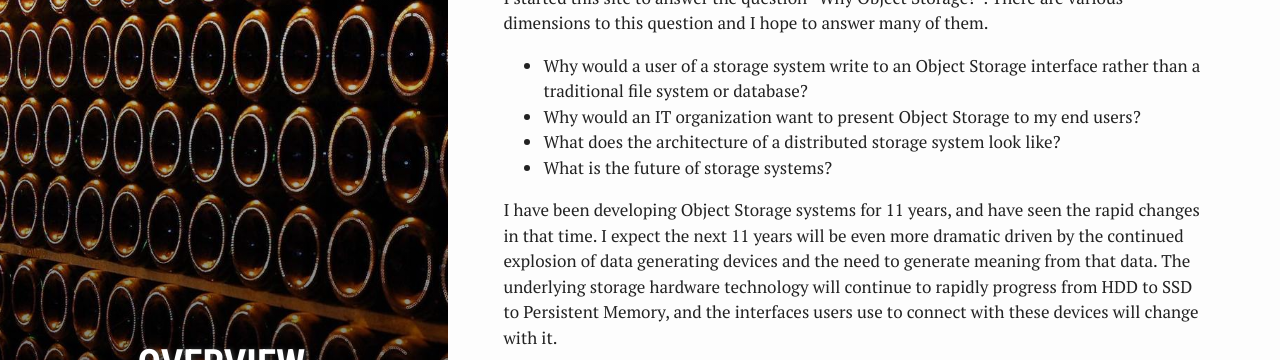
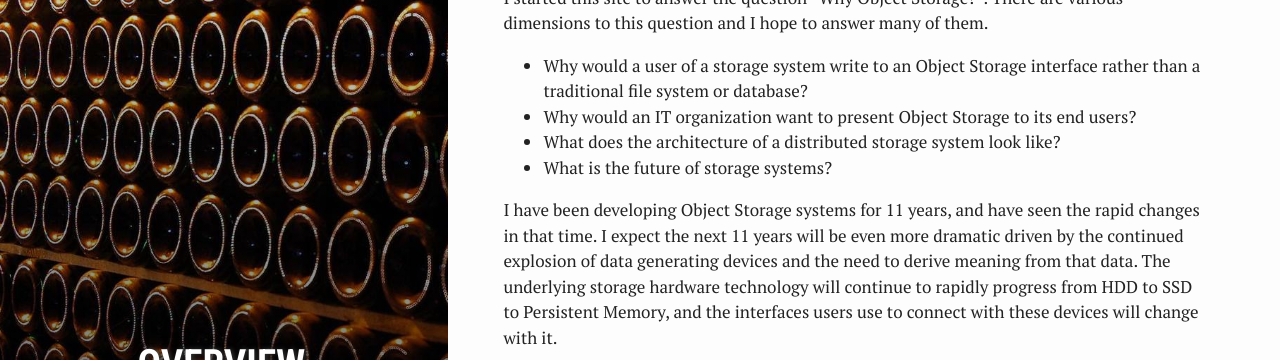
Before and after one commit to andrewbaptist/andrewbaptist.github.io, a Jekyll site: the page built from _posts/2019-03-21-why-this-site.md, in a window 1280 px wide and 900 px high. Shown: the part 232-592 px from the top of the window. Built offline with Jekyll 4.4.1, drawn with Linux system fonts in a browser that asks for light colours.

Commit message:
Small edits

```diff
--- a/_posts/2019-03-21-why-this-site.md
+++ b/_posts/2019-03-21-why-this-site.md
@@ -9,11 +9,11 @@ tags: 'overview'
 I started this site to answer the question "Why Object Storage?". There are various dimensions to this question and I hope to answer many of them.
 
 * Why would a user of a storage system write to an Object Storage interface rather than a traditional file system or database?
-* Why would an IT organization want to present Object Storage to my end users?
+* Why would an IT organization want to present Object Storage to its end users?
 * What does the architecture of a distributed storage system look like?
 * What is the future of storage systems?
 
-I have been developing Object Storage systems for 11 years, and have seen the rapid changes in that time. I expect the next 11 years will be even more dramatic driven by the continued explosion of data generating devices and the need to generate meaning from that data. The underlying storage hardware technology will continue to rapidly progress from HDD to SSD to Persistent Memory, and the interfaces users use to connect with these devices will change with it.
+I have been developing Object Storage systems for 11 years, and have seen the rapid changes in that time. I expect the next 11 years will be even more dramatic driven by the continued explosion of data generating devices and the need to derive meaning from that data. The underlying storage hardware technology will continue to rapidly progress from HDD to SSD to Persistent Memory, and the interfaces users use to connect with these devices will change with it.
 
 Storage technology has changed dramatically over the past 30 years as devices have connected to the Internet and moved data from "paper" to "electronic bits". Today the size of storage devices is mind-bogglingly large. Individual hard drives and SSD drives are 16TB or more (that is 16,000,000,000,000 bytes) and the largest storage systems, including ones built on IBM COS technology, are over 1 EB (1,000,000,000,000,000,000). It is difficult to even fathom the scale of these systems. In the near future, we will be talking about systems considerably larger with much more demanding performance implications.
 
```
Also changed, not shown: _posts/2019-03-28-introducing-objects.md (+3 -0 lines).
